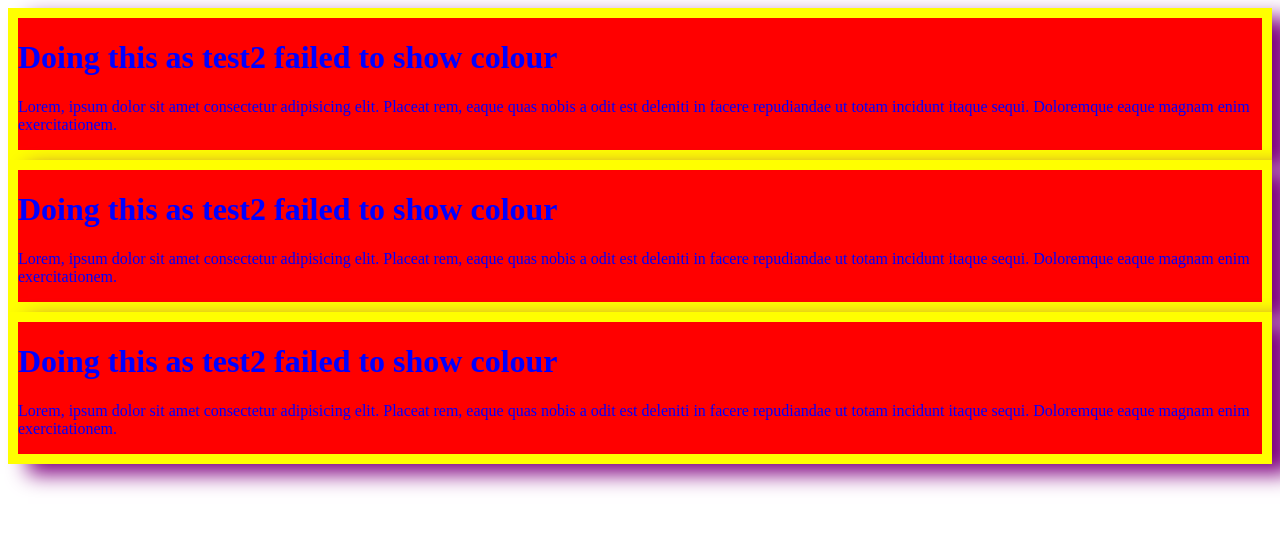
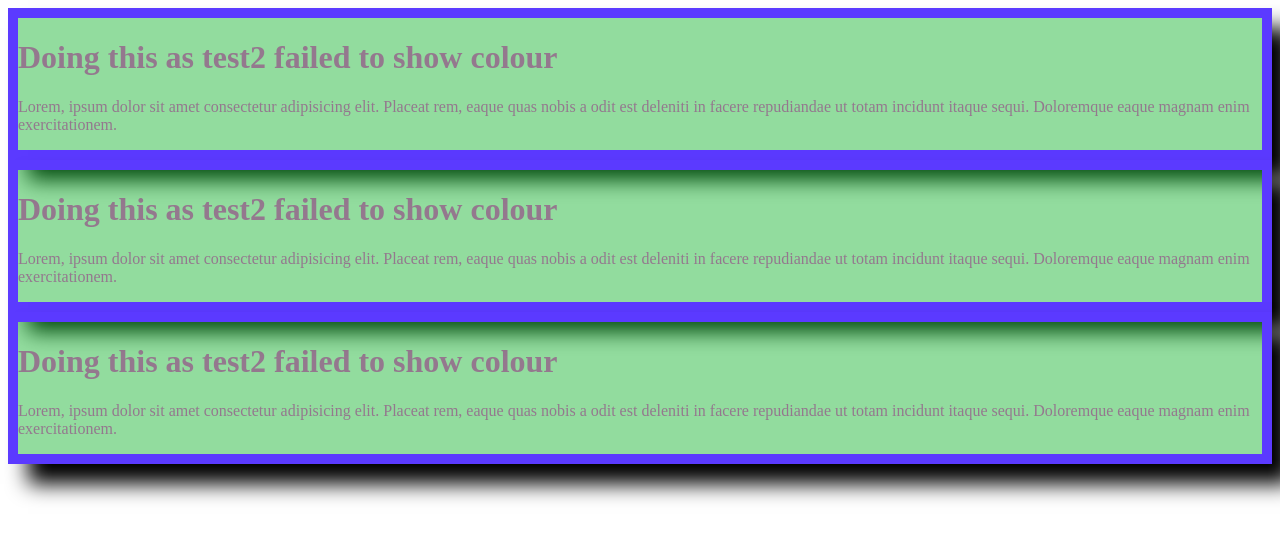
Before and after one commit to Samin200/test3, a plain HTML site: page index.html in a window 1280 px wide. Drawn offline with Linux system fonts and the light colour scheme.

Commit message:
update0.04

```diff
--- a/styles/mystyle.css
+++ b/styles/mystyle.css
@@ -1,6 +1,6 @@
 div{
-    color: blue;
-    background-color: red;
-    border: 10px solid yellow;
-    box-shadow: 20px 10px 20px purple;
+    color: rgba(150, 15, 125, 0.486);
+    background-color: rgba(13, 176, 40, 0.447);
+    border: 10px solid rgb(91, 58, 255);
+    box-shadow: 20px 20px 20px black;
 }
```
